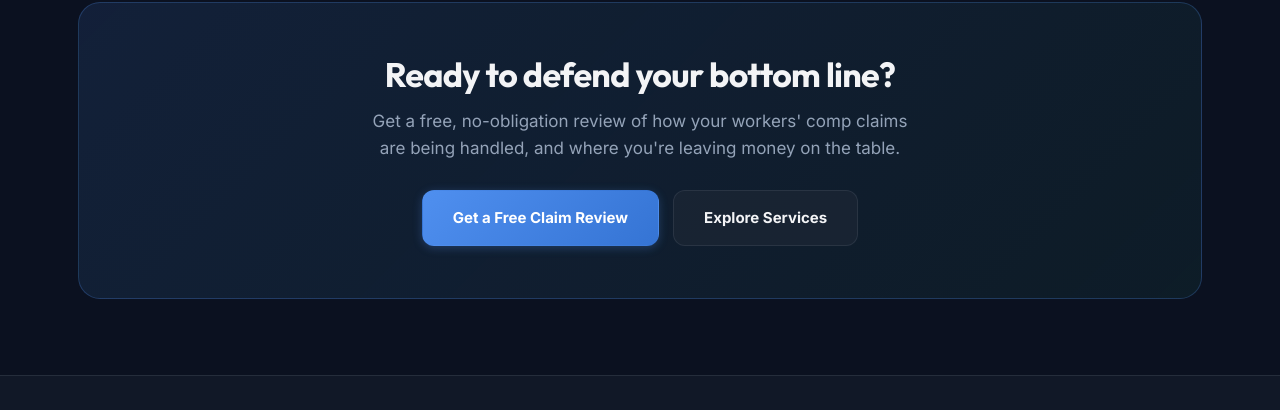
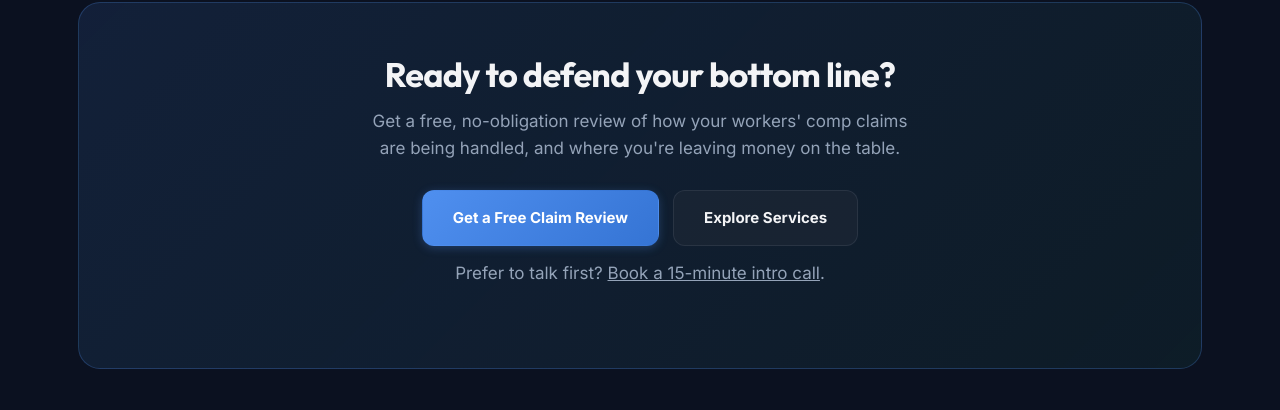
Before and after one commit to cdehrlic/titanium-froi, a website: page home.html in a window 1280 px wide. Shown: the part 4860-5270 px from the top of the page. Drawn offline with Linux system fonts and the light colour scheme.

Commit message:
Add Calendly intro-call link to homepage CTA band

```diff
--- a/home.html
+++ b/home.html
@@ -258,6 +258,7 @@
         <a href="/contact" class="btn btn-primary btn-lg">Get a Free Claim Review</a>
         <a href="/services" class="btn btn-ghost btn-lg">Explore Services</a>
       </div>
+      <p class="hero-note" style="margin-top:14px">Prefer to talk first? <a href="https://calendly.com/comp-shield-info/intro-call-workers-comp-audit">Book a 15-minute intro call</a>.</p>
     </div>
   </div>
 </section>
```
